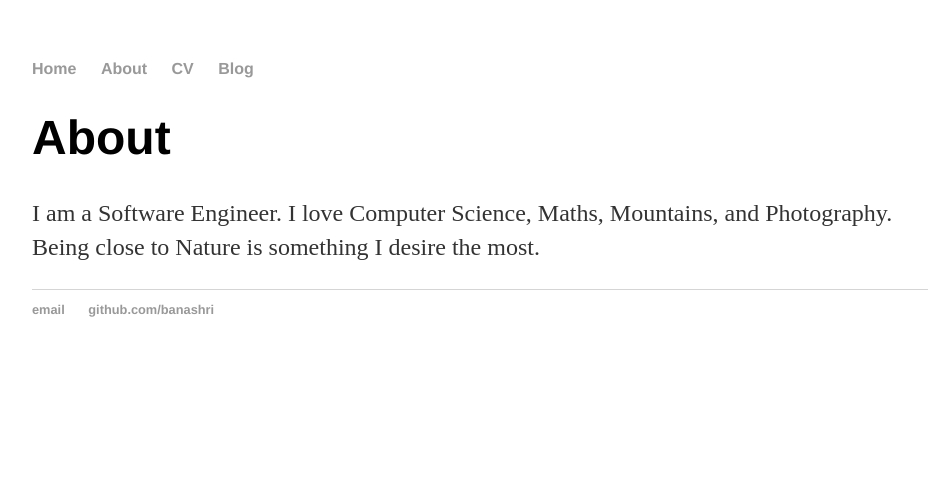
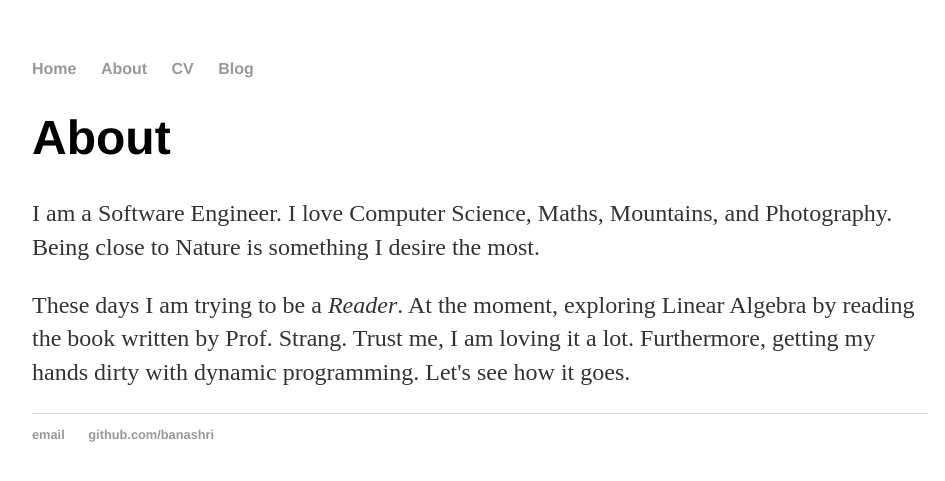
Before and after one commit to Banashri/banashri.github.io, a Jekyll site: the page built from about/index.html, in a window 1280 px wide. Shown: the top 481 px of the page, without its empty margins (160-1105 px from the left). Built offline with Jekyll 4.4.1, drawn with Linux system fonts in a browser that asks for light colours.

Commit message:
Update index.html

```diff
--- a/about/index.html
+++ b/about/index.html
@@ -5,4 +5,8 @@ title: About me!
 <div class="blurb">
 	<h1>About</h1>
 	<p>I am a Software Engineer. I love Computer Science, Maths, Mountains, and Photography. Being close to Nature is something I desire the most.</a></p>
+
+<p>These days I am trying to be a <em>Reader</em>. At the moment, exploring Linear Algebra by reading the book written by Prof. Strang. Trust me, I am loving it a lot.
+	Furthermore, getting my hands dirty with dynamic programming. Let's see how it goes.</p>
+
 </div><!-- /.blurb -->
```
